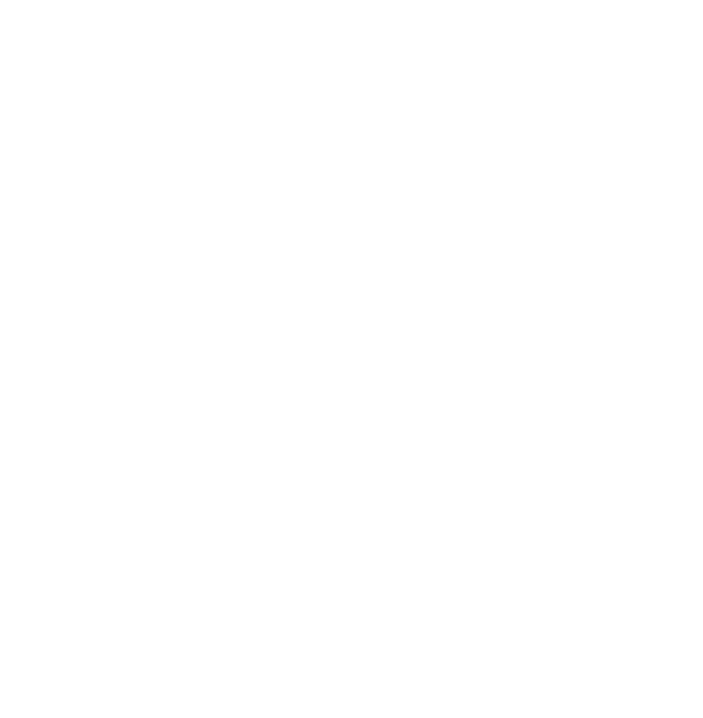
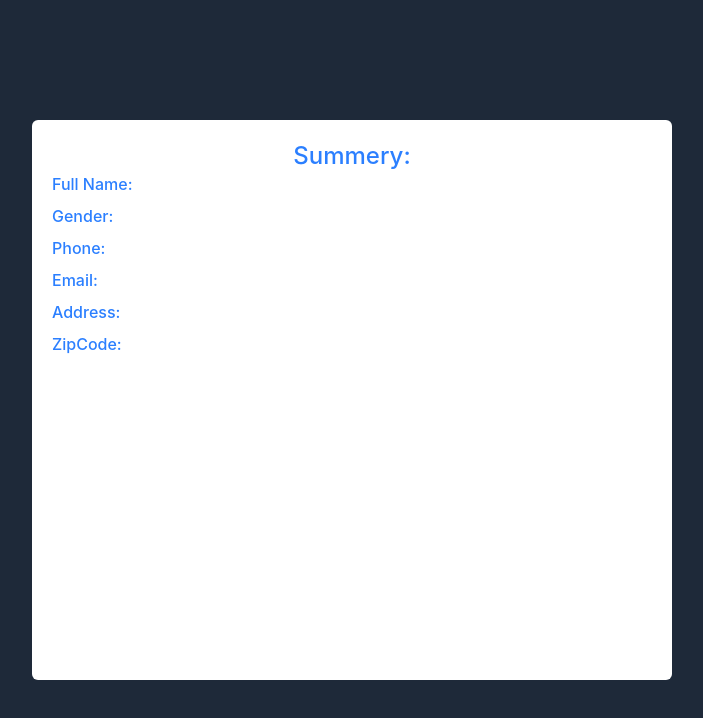
Before and after one commit to ZakariaZack98/redux-project, a React (Vite) app: page /summery in a window 1280 px wide. Before the commit this address had no page. Shown: the top 718 px of the page, without its empty margins (288-991 px from the left). Built offline with nearby package versions, Linux system fonts and the light colour scheme.

Commit message:
summery part done

```diff
--- a/src/App.jsx
+++ b/src/App.jsx
@@ -5,6 +5,7 @@
 import NameGender from './components/SignUpForm/NameGender'
 import ContactDetails from './components/SignUpForm/ContactDetails'
 import Address from './components/SignUpForm/Address'
+import Summery from './pages/Summery'
 
 const App = () => {
   return (
@@ -14,6 +15,7 @@
           <Route index element={<NameGender/>} />
           <Route path='/step-2' element={<ContactDetails/>} />
           <Route path='/step-3' element={<Address/>} />
+          <Route path='/summery' element={<Summery/>} />
         </Route>
       </Routes>
     </BrowserRouter>
--- /dev/null
+++ b/src/pages/Summery.jsx
@@ -0,0 +1,21 @@
+import React from 'react'
+import { useSelector } from 'react-redux'
+
+const Summery = () => {
+  const {firstaName, lastName, gender, phone, email, address, zipCode} = useSelector(state => state.form);
+  return (
+    <div>
+      <h1 className="text-2xl font-medium text-center text-blue-500">Summery:</h1>
+      <div className="flex flex-col gap-y-2">
+        <p className='text-blue-500 font-medium'>Full Name: <span className='text-black'>{firstaName} {lastName}</span></p>
+        <p className='text-blue-500 font-medium'>Gender: <span className="text-black">{gender}</span></p>
+        <p className='text-blue-500 font-medium'>Phone: <span className="text-black">{phone}</span></p>
+        <p className='text-blue-500 font-medium'>Email: <span className='text-black'>{email}</span></p>
+        <p className='text-blue-500 font-medium'>Address: <span className="text-black">{address}</span></p>
+        <p className='text-blue-500 font-medium'>ZipCode: <span className="text-black">{zipCode}</span></p>
+      </div>
+    </div>
+  )
+}
+
+export default Summery
```
